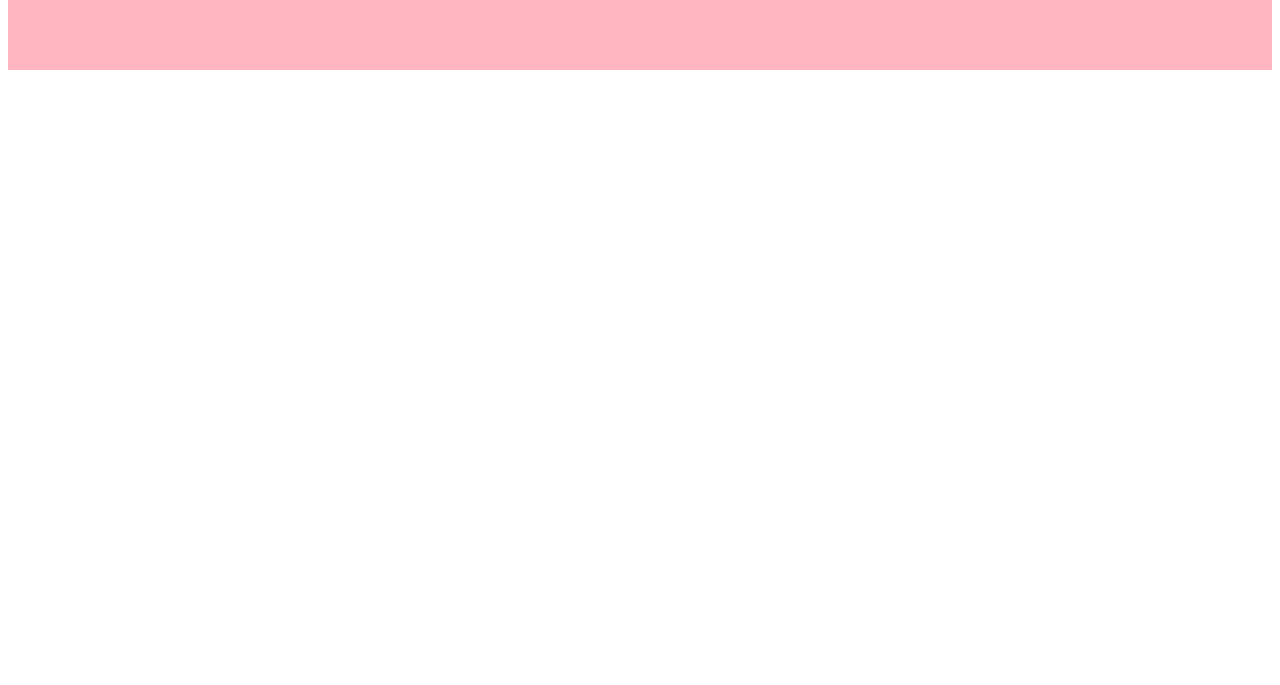
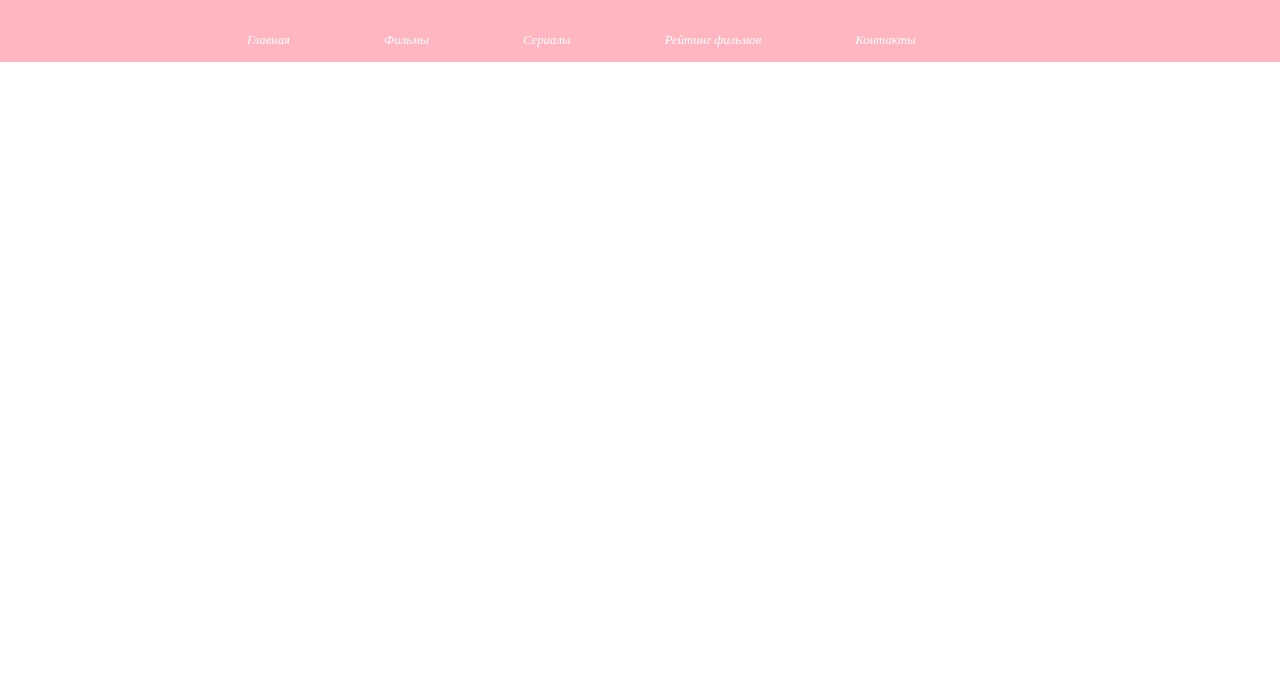
Before and after one commit to Viktoria-coder-prog/frontend-learning, a plain HTML site: page index.html in a window 1280 px wide. Shown: the part 115-800 px from the top of the page. Drawn offline with Linux system fonts and the light colour scheme.

Commit message:
that's all for today

```diff
--- a/assets/css/style.css
+++ b/assets/css/style.css
@@ -1,3 +1,8 @@
+*{
+    margin: 0;
+    padding: 0;
+}
+
 .header {
     background-color:lightpink;
     height: 177px;
@@ -12,7 +17,7 @@
 }
 
 .logo {
-    width: 900px;
+    width: 400px;
     padding-bottom: 40px;
 }
 
@@ -34,3 +39,35 @@
     padding: 4px 0 0 0;
     color: hotpink;
 }
+
+.menubar{
+    width: 900px;
+    height: 46px;
+}
+
+ul.menu {
+    float: left;
+}
+
+ul.menu li{
+    float: left;
+    padding: 0 0 0 9px;
+    list-style: none;
+    margin: 1px 2px 0 0;
+}
+
+ul.menu li a{
+    font:italic 100% "Fira Sans", serif;
+    text-decoration: none;
+    display: block;
+    height: 10px;
+    padding: 15px 35px 25px 48px;
+}
+
+ul.menu li.selected a{
+    color:#fff;
+}
+
+ul.menu li a:hover{
+    color: hotpink;
+}
--- a/index.html
+++ b/index.html
@@ -16,6 +16,15 @@
 					<h2>Кино - наша страсть!</h2>
 				</div>
 			</div>
+		<div class="menubar">
+			<ul class="menu">
+				<li class="selected"><a href="">Главная</a></li>
+				<li class="selected"><a href="">Фильмы</a></li>
+				<li class="selected"><a href="">Сериалы</a></li>
+				<li class="selected"><a href="">Рейтинг фильмов</a></li>
+				<li class="selected"><a href="">Контакты</a></li>
+			</ul>
+		</div>
 		</div>
 	</div>
 </body>
```
